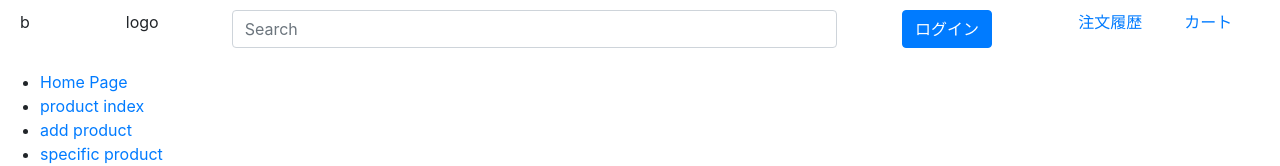
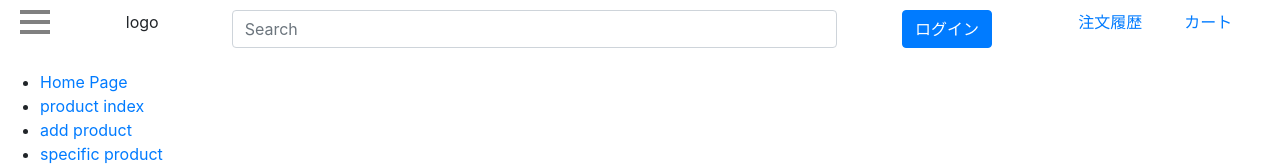
Before and after one commit to XX989tmx/amazon_clone_clientside, a React (Create React App) app: page / in a window 1280 px wide. Shown: the top 166 px of the page. Built offline with nearby package versions, Linux system fonts and the light colour scheme.

Commit message:
adds sidenavigation

```diff
--- a/src/App.js
+++ b/src/App.js
@@ -42,6 +42,7 @@ import GrandGrandChildCategoryIndex from "./products/pages/GrandGrandChildCatego
 import GetProductsByBrand from "./products/pages/GetProductsByBrand";
 import Header from "./shared/components/navigation/Header";
 import Search from "./search/pages/Search";
+import MainNavigation from "./shared/components/navigation/MainNavigation";
 
 function App() {
   const { Token, login, logout, UserId } = useAuth();
@@ -370,7 +371,7 @@ function App() {
   }
 
   return (
-    <div>
+    <div >
       <AuthContext.Provider
         value={{
           isLoggedIn: !!Token,
@@ -387,7 +388,8 @@ function App() {
         }}
       >
         <Router>
-          <Header />
+          {/* <Header /> */}
+          <MainNavigation />
           {/* temporary header */}
           <HeaderNavigation />
           {/* main */}
--- /dev/null
+++ b/src/shared/components/navigation/Backdrop.css
@@ -0,0 +1,10 @@
+.backdrop {
+    position: fixed;
+    width: 100%;
+    height: 100%;
+    top: 0;
+    left: 0;
+    background: rgba(0, 0, 0, 0.3);
+    opacity: 0.7;
+    z-index: 100;
+}
--- /dev/null
+++ b/src/shared/components/navigation/Backdrop.js
@@ -0,0 +1,9 @@
+import React from 'react';
+import './Backdrop.css';
+const Backdrop = (props) => {
+    return (
+      <div className="backdrop" onClick={props.backdropClickHandler}></div>
+    );
+}
+
+export default Backdrop;
--- a/src/shared/components/navigation/Header.js
+++ b/src/shared/components/navigation/Header.js
@@ -14,7 +14,7 @@ import BrandLogoSection from "./components/BrandLogoSection";
 import HumbuggerIconSection from "./components/HumbuggerIconSection";
 import SearchFormSection from "./components/SearchFormSection";
 
-const Header = () => {
+const Header = (props) => {
   return (
     <header>
       <Row
@@ -26,7 +26,9 @@ const Header = () => {
           paddingLeft: "20px",
         }}
       >
-        <HumbuggerIconSection />
+        <HumbuggerIconSection
+          sidebarToggleClickHandler={props.sidebarToggleClickHandler}
+        />
         <BrandLogoSection />
         <SearchFormSection />
         <AccountInformationSection />
--- /dev/null
+++ b/src/shared/components/navigation/MainNavigation.js
@@ -0,0 +1,27 @@
+import React, { useState } from "react";
+import Backdrop from "./Backdrop";
+import Header from "./Header";
+import SideNavigation from "./SideNavigation";
+
+const MainNavigation = () => {
+  const [isSidebarOpen, setIsSidebarOpen] = useState(false);
+
+  const sidebarToggleClickHandler = () => {
+    setIsSidebarOpen((prev) => !prev);
+  };
+
+  const backdropClickHandler = () => {
+      setIsSidebarOpen(false);
+  }
+  return (
+    <div>
+      <Header sidebarToggleClickHandler={sidebarToggleClickHandler} />
+      {isSidebarOpen && (
+        <Backdrop backdropClickHandler={backdropClickHandler} />
+      )}
+      {isSidebarOpen && <SideNavigation />}
+    </div>
+  );
+};
+
+export default MainNavigation;
--- /dev/null
+++ b/src/shared/components/navigation/SideBarToggleButton.css
@@ -0,0 +1,21 @@
+.toggle-button {
+  display: flex;
+  flex-direction: column;
+  justify-content: space-between;
+  height: 24px;
+  width: 30px;
+  background: transparent;
+  border: none;
+  cursor: pointer;
+  padding: 0;
+}
+
+.toggle-button:focus {
+  outline: none;
+}
+
+.toggle-button__line {
+  width: 30px;
+  height: 4px;
+  background: grey;
+}
--- /dev/null
+++ b/src/shared/components/navigation/SideBarToggleButton.js
@@ -0,0 +1,13 @@
+import React from "react";
+import './SideBarToggleButton.css';
+const SideBarToggleButton = (props) => {
+  return (
+    <button className="toggle-button" onClick={props.sidebarToggleClickHandler}>
+      <div className="toggle-button__line" />
+      <div className="toggle-button__line" />
+      <div className="toggle-button__line" />
+    </button>
+  );
+};
+
+export default SideBarToggleButton;
--- /dev/null
+++ b/src/shared/components/navigation/SideNavigation.css
@@ -0,0 +1,10 @@
+.sidebar {
+    height: 100%;
+    background: white;
+    box-shadow: 2px 0px 5px rgba(0, 0, 0, 0.5);
+    position: fixed;
+    top: 0;
+    left: 0;
+    width: 400px;
+    z-index: 200;
+}
--- a/src/shared/components/navigation/SideNavigation.js
+++ b/src/shared/components/navigation/SideNavigation.js
@@ -1,5 +1,5 @@
 import React from 'react';
-
+import './SideNavigation.css';
 const SideNavigation = () => {
     // const category1 = [
     //     {category1:"家電、カメラ、AV機器"}
@@ -16,8 +16,8 @@ const SideNavigation = () => {
     // ];
 
     return (
-        <div>
-
+        <div className="sidebar">
+            sidebar
         </div>
     );
 }
--- a/src/shared/components/navigation/components/HumbuggerIconSection.js
+++ b/src/shared/components/navigation/components/HumbuggerIconSection.js
@@ -1,10 +1,15 @@
 import React from "react";
 import reactBootstrap, { Row, Col, Container, Button } from "react-bootstrap";
+import SideBarToggleButton from "../SideBarToggleButton";
 const HumbuggerIconSection = (props) => {
   return (
     <Col xs={1} md={1} xl={1} style={{ height: "50px" }}>
       <Row>
-        <Col>b</Col>
+        <Col>
+          <SideBarToggleButton
+            sidebarToggleClickHandler={props.sidebarToggleClickHandler}
+          />
+        </Col>
       </Row>
     </Col>
   );
```
